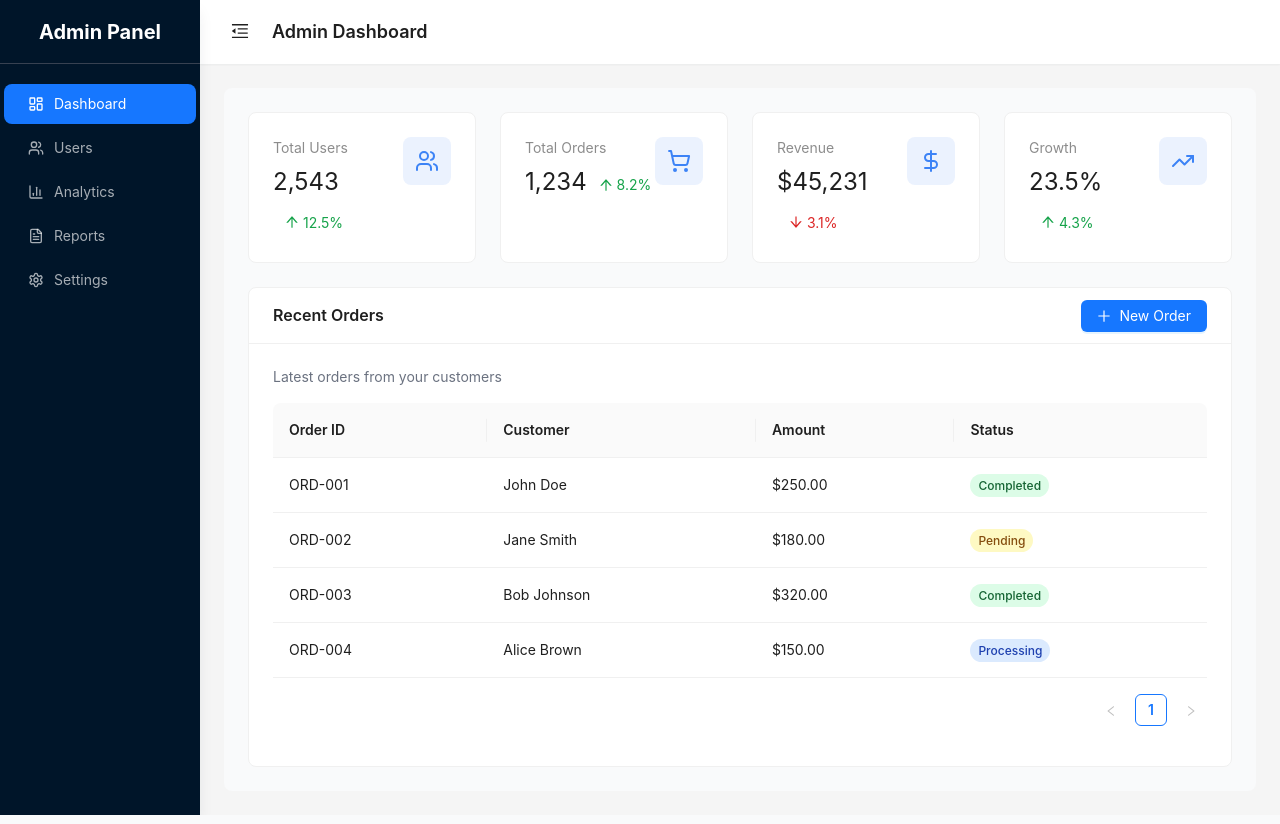
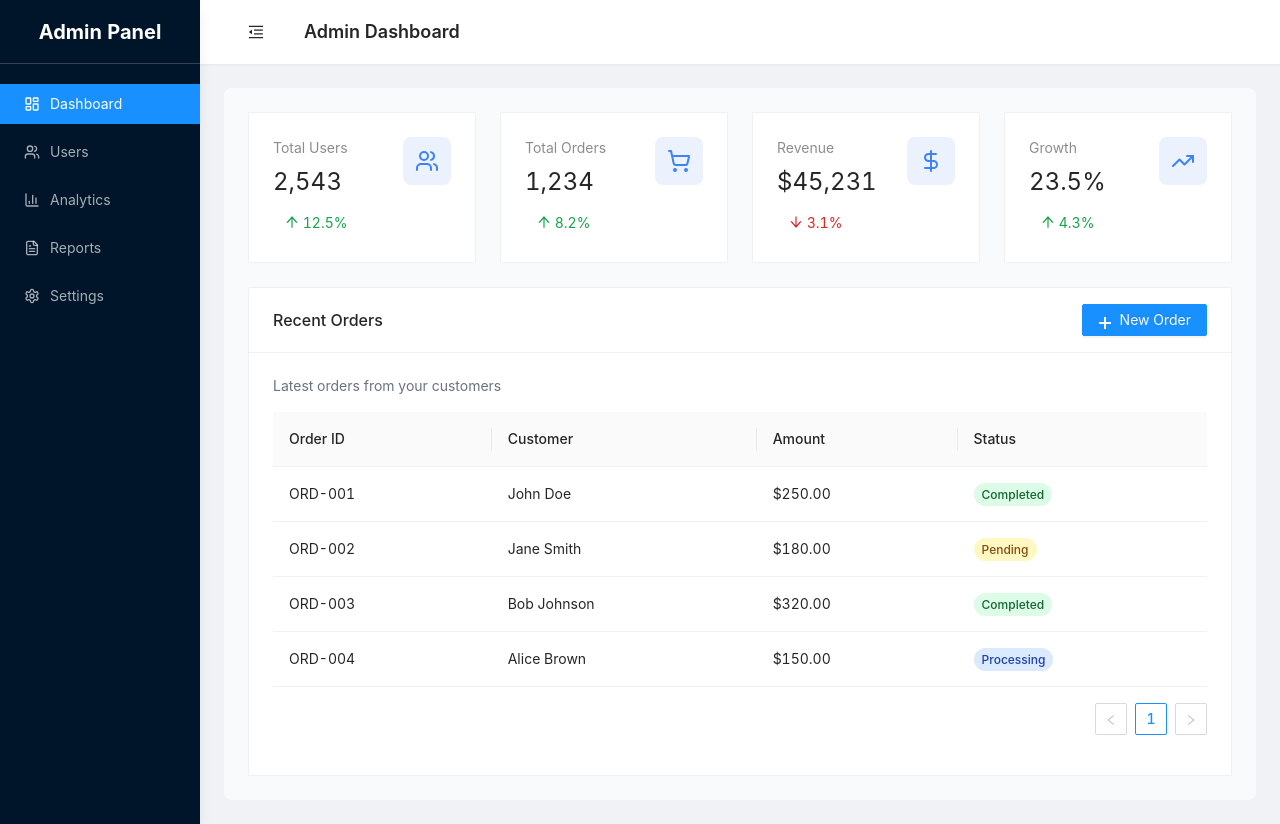
Before and after one commit to amaresh776/prefab-shine-kit, a React (Vite) app: page / in a window 1280 px wide. Built offline with nearby package versions, Linux system fonts and the light colour scheme; the HTML template or start-up script is replaced by a standard one.

Commit message:
Refactor Ant Design usage

```diff
--- a/package.json
+++ b/package.json
@@ -41,7 +41,7 @@
     "@radix-ui/react-toggle-group": "^1.1.10",
     "@radix-ui/react-tooltip": "^1.2.7",
     "@tanstack/react-query": "^5.83.0",
-    "antd": "^5.28.0",
+    "antd": "^4.12.3",
     "class-variance-authority": "^0.7.1",
     "clsx": "^2.1.1",
     "cmdk": "^1.1.1",
--- a/src/components/admin/AdminLayout.tsx
+++ b/src/components/admin/AdminLayout.tsx
@@ -29,13 +29,6 @@ export const AdminLayout = ({ children }: AdminLayoutProps) => {
   const navigate = useNavigate();
   const location = useLocation();
 
-  const items = menuItems.map((item) => ({
-    key: item.key,
-    icon: <item.icon className="h-4 w-4" />,
-    label: item.label,
-    onClick: () => navigate(item.key),
-  }));
-
   return (
     <Layout className="min-h-screen">
       <Sider
@@ -53,9 +46,18 @@ export const AdminLayout = ({ children }: AdminLayoutProps) => {
           theme="dark"
           mode="inline"
           selectedKeys={[location.pathname]}
-          items={items}
           className="mt-4"
-        />
+        >
+          {menuItems.map((item) => (
+            <Menu.Item
+              key={item.key}
+              icon={<item.icon className="h-4 w-4" />}
+              onClick={() => navigate(item.key)}
+            >
+              {item.label}
+            </Menu.Item>
+          ))}
+        </Menu>
       </Sider>
       <Layout>
         <Header className="bg-white shadow-sm px-6 flex items-center">
--- a/src/index.css
+++ b/src/index.css
@@ -1,4 +1,4 @@
-@import 'antd/dist/reset.css';
+@import 'antd/dist/antd.css';
 @tailwind base;
 @tailwind components;
 @tailwind utilities;
```
Also changed, not shown: 1 other file (tests, documents, lock files or other folders).
